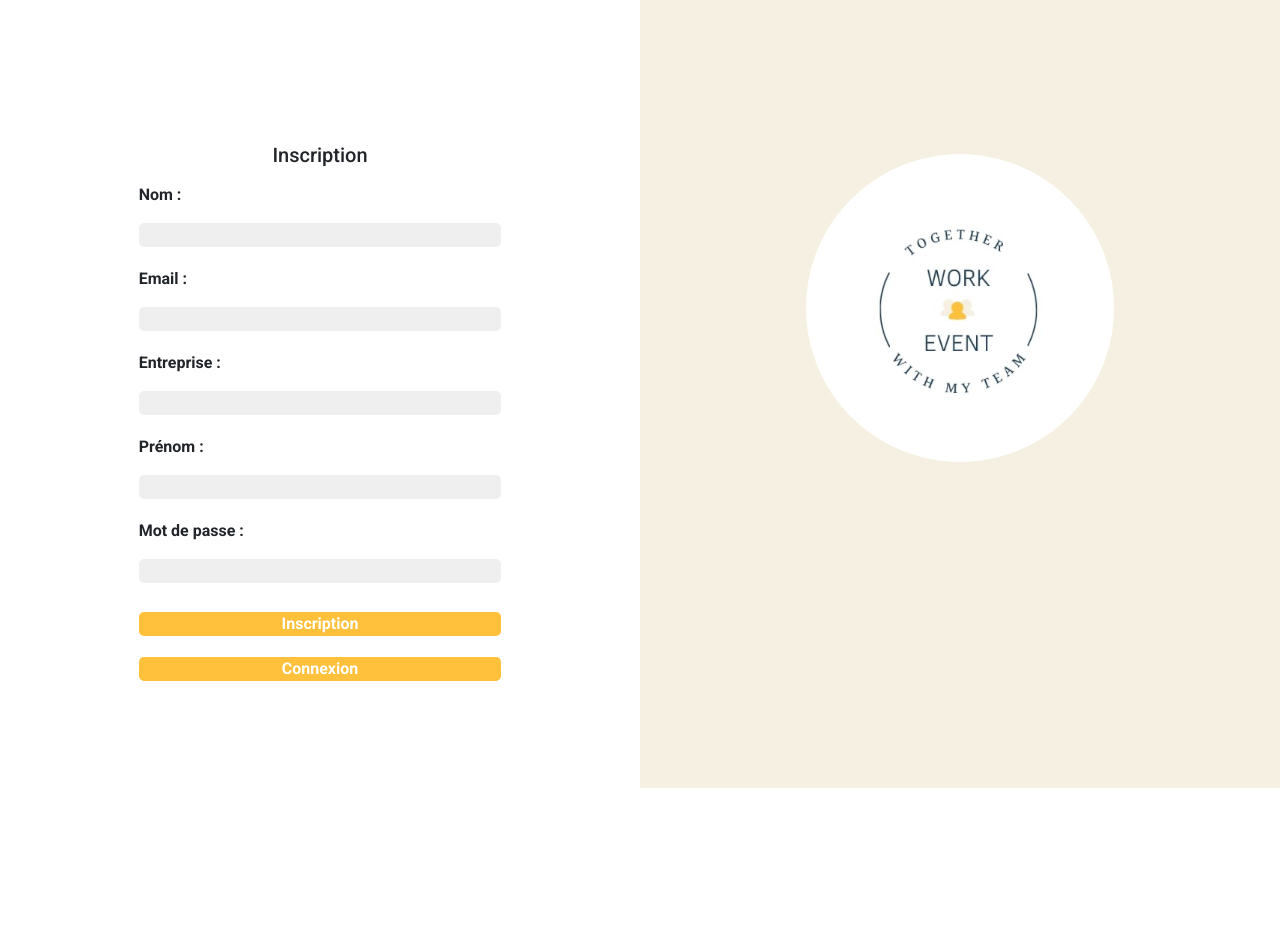
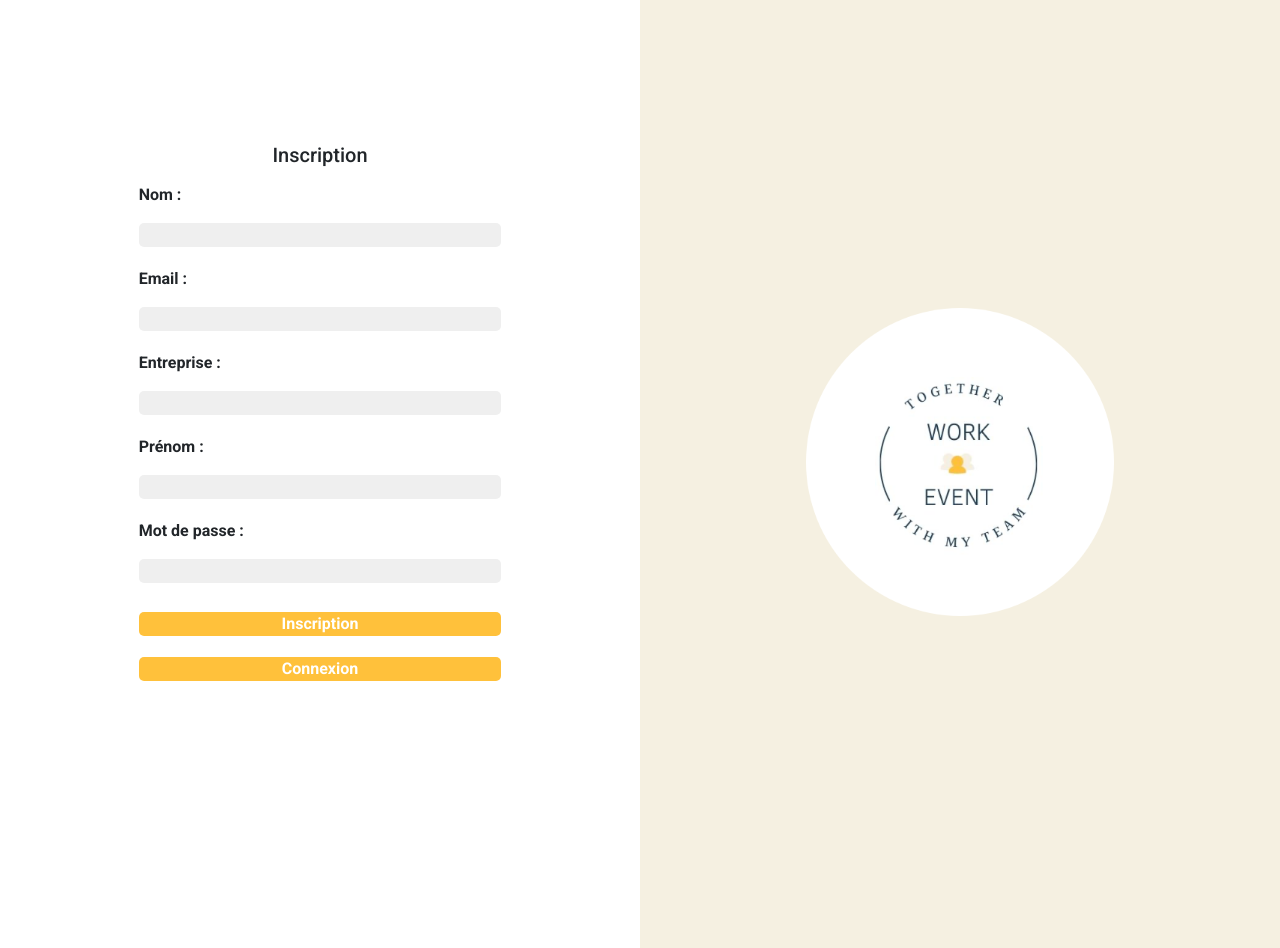
Before and after one commit to WorkEvent/workevent-build, a Vue app: page /signup in a window 1280 px wide. Before the commit the page ends 800 px from the top, so only its background shows below. Built offline with nearby package versions, Linux system fonts and the light colour scheme.

Commit message:
Updated Signup css

```diff
--- a/src/components/SignUp.vue
+++ b/src/components/SignUp.vue
@@ -136,14 +136,14 @@ TO DO :
 
 .right-login {
   background-color: #F5F0E1;
-  height:100vh;
+  height:120vh;
 }
 
 .logo-img {
   display: block;
   margin-left: auto;
   margin-right: auto;
-  margin-top: 25%;
+  margin-top: 50%;
 }
 
 </style>
```
